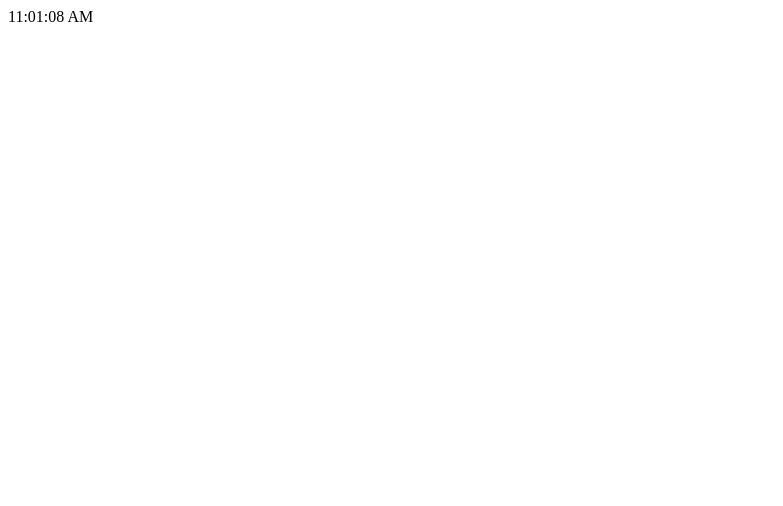
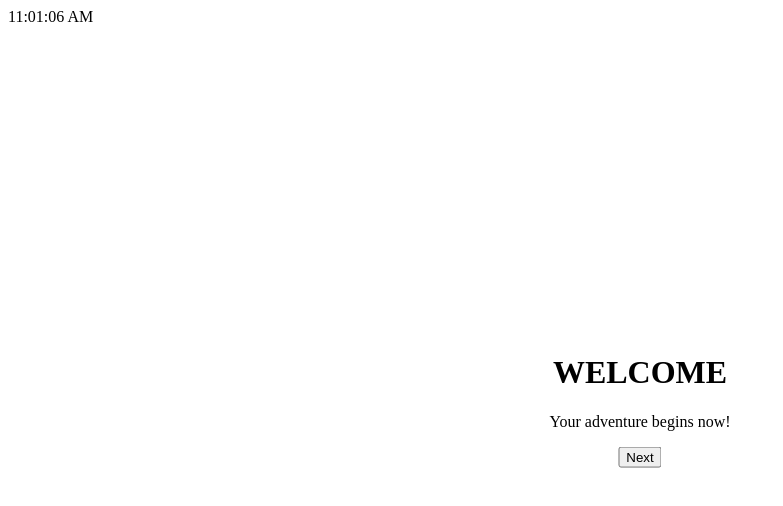
Before and after one commit to reuelrai/Quest, a React (Vite) app: page /second in a window 1280 px wide. Before the commit this address had no page. Shown: the top 506 px of the page, without its empty margins (0-783 px from the left). Built offline with nearby package versions, Linux system fonts and the light colour scheme.

Commit message:
renamed for better understanding

```diff
--- a/src/App.jsx
+++ b/src/App.jsx
@@ -1,9 +1,9 @@
 import { BrowserRouter as Router, Routes, Route } from "react-router-dom";
 import './App.css'
-import Home from './assets/components/home.jsx';
-import Page1 from "./assets/components/page1.jsx";
+import FirstPage from './assets/components/firstPage.jsx';
+import SecondPage from "./assets/components/secondPage.jsx";
 import Time from "./assets/components/time.jsx";
-import Page2 from "./assets/components/page.jsx";
+import ThirdPage from "./assets/components/thirdPage.jsx";
 
 
 function App() {
@@ -12,9 +12,9 @@ function App() {
     <Time />
       <Router>
       <Routes>
-        <Route path="/" element={<Home />} />
-        <Route path="/quest" element={<Page1 />} />
-        <Route path="/page2" element={<Page2 />} />
+        <Route path="/" element={<FirstPage />} />
+        <Route path="/second" element={<SecondPage />} />
+        <Route path="/third" element={<ThirdPage />} />
 
       </Routes>
     </Router>
--- a/src/assets/components/home.jsx
+++ b/src/assets/components/firstPage.jsx
@@ -5,7 +5,7 @@ function home(){
         <div className="container">
             <h1>"1N73LL163NC3<br/>15<br/>7H3<br/>4B1L17Y<br/>70<br/>4D4P7<br/>70<br/>CH4NG3."</h1>
             <h1>- 573PH3N H4WK1NG</h1>
-            <button className="button" onClick={() => navigate("/quest")}>Next</button>
+            <button className="button" onClick={() => navigate("/second")}>Next</button>
         </div>
     );
 }
--- a/src/assets/components/page1.jsx
+++ b/src/assets/components/secondPage.jsx
@@ -15,7 +15,7 @@ function FirstQuest() {
             <div className="page-enter-active">
                 <h1>WELCOME</h1>
                 <p>Your adventure begins now!</p>
-                <button onClick={()=> navigate("/page2")}>Next</button>
+                <button onClick={()=> navigate("/third")}>Next</button>
             </div>
         </div>
     );
```
Also changed, not shown: src/assets/components/thirdPage.jsx (renamed from src/assets/components/page.jsx).
